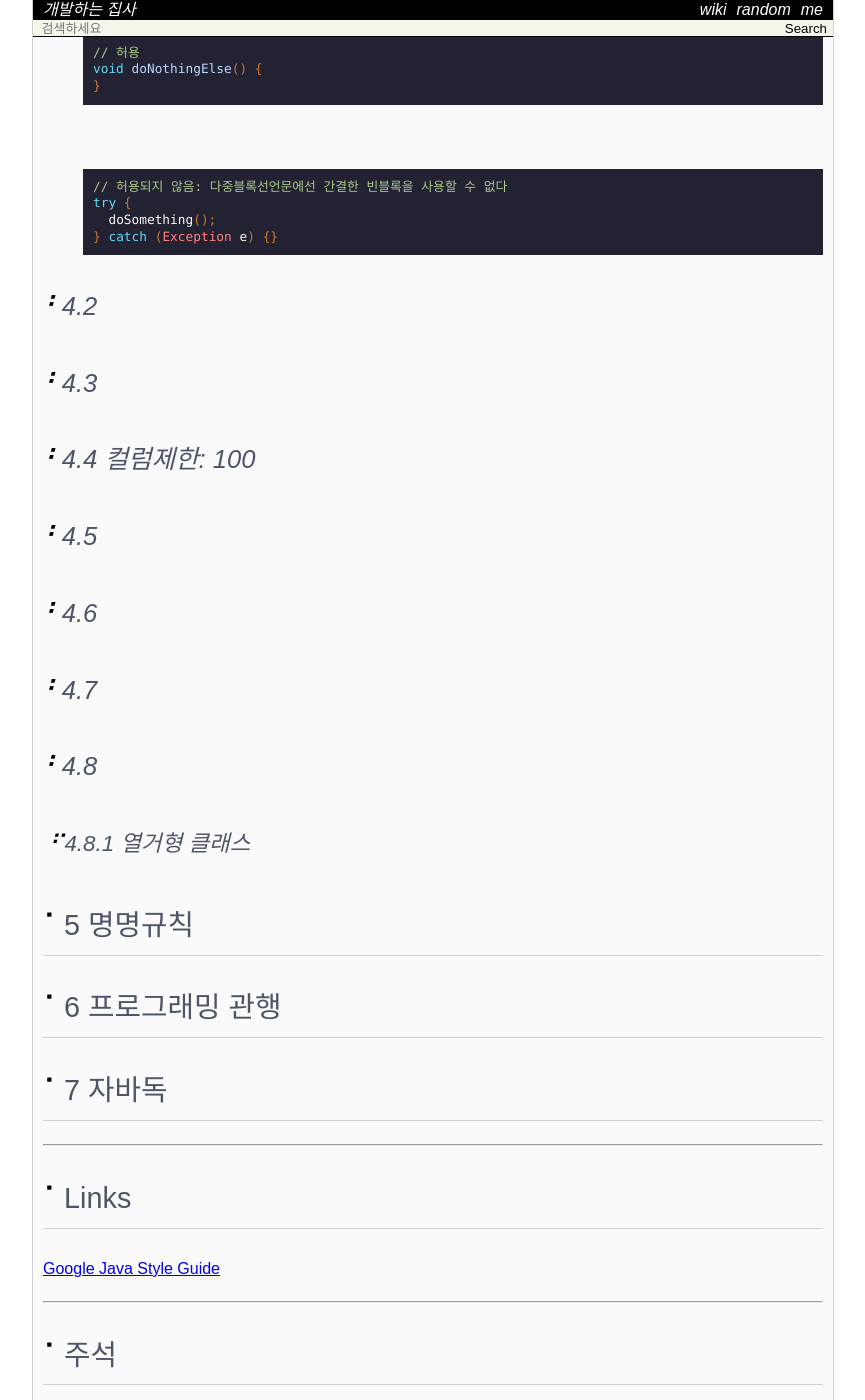
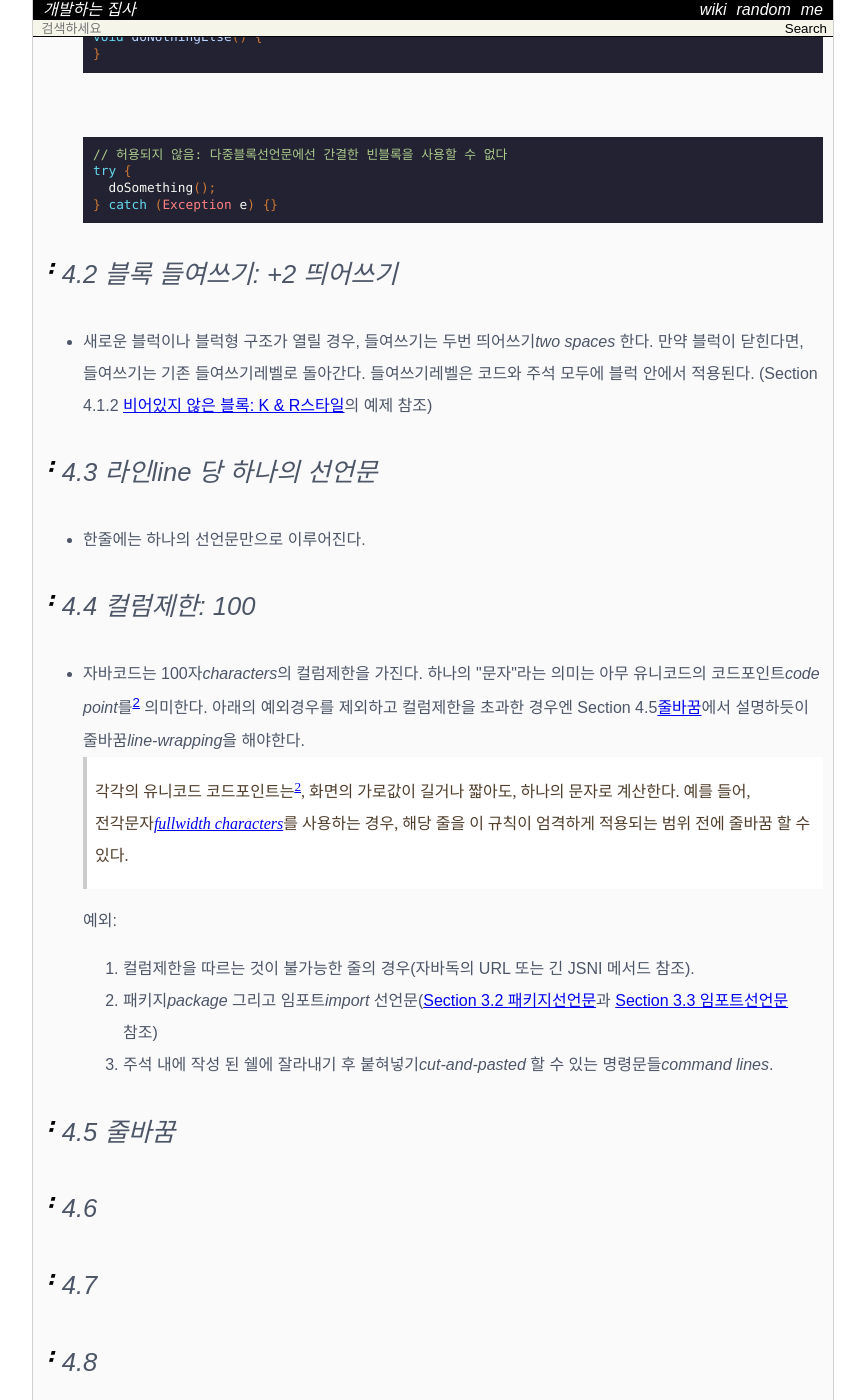
Before and after one commit to Achelous1/achelous1.github.io, a Jekyll site: the page built from _wiki/google-java-style-guide.md, in a window 1280 px wide and 1400 px high, scrolled down 7111 px. Shown: the whole window, without its empty margins (207-1072 px from the left). Built offline with Jekyll 4.4.1, drawn with Linux system fonts in a browser that asks for light colours; nearby versions of some CDN libraries; some web fonts are replaced; comment, search, counter and statistics services are not loaded; some of the changed text lies outside the part shown.

Commit message:
MODIFY Google Java Style Guide

````diff
--- a/_data/pageMap.yml
+++ b/_data/pageMap.yml
@@ -92,7 +92,7 @@ google-java-style-guide:
     summary: '구글의 자바 코딩가이드'
     parent: programming
     url: /wiki/google-java-style-guide
-    updated: '2021-02-10 17:10:00 +0900'
+    updated: '2021-02-17 15:28:10 +0900'
     children: []
 importance-in-studying:
     type: wiki
--- a/_wiki/google-java-style-guide.md
+++ b/_wiki/google-java-style-guide.md
@@ -116,31 +116,30 @@ latex   : false
     * 중괄호를 닫기 전 줄바꿈한다.
     * 중괄호를 닫은 후엔, 해당 중괄호가 메서드, 생성자 또는 명명된*named* 클래스를 종료할 때만 줄바꿈을 한다. 예를들어, 중괄호 뒤에 `else` 또는 쉼표*comma*가 따라올 땐 줄바꿈하지 않는다.
 
-<br/>
-예제:
-```java
-return () -> {
-  while (condition()) {
-    method();
-  }
-};
+    예제:
+    ```java
+    return () -> {
+      while (condition()) {
+        method();
+      }
+    };
 
-return new MyClass() {
-  @Override public void method() {
-    if (condition()) {
-      try {
-        something(); } catch (ProblemException e) {
-        recover();
+    return new MyClass() {
+      @Override public void method() {
+        if (condition()) {
+          try {
+            something(); } catch (ProblemException e) {
+            recover();
+          }
+        } else if (otherCondition()) {
+          somethingElse();
+        } else {
+          lastThing();
+        }
       }
-    } else if (otherCondition()) {
-      somethingElse();
-    } else {
-      lastThing();
-    }
-  }
-};
+    };
 
-```
+    ```
 
 4.8.1섹션 [열거형 클래스](#481-열거형-클래스)에서 열거형 클래스에 대한 몇가지 예외를 설명한다.
 
@@ -164,13 +163,22 @@ return new MyClass() {
   } catch (Exception e) {}
 ```
 
-### 4.2
+### 4.2 블록 들여쓰기: +2 띄어쓰기
+* 새로운 블럭이나 블럭형 구조가 열릴 경우, 들여쓰기는 두번 띄어쓰기*two spaces* 한다. 만약 블럭이 닫힌다면, 들여쓰기는 기존 들여쓰기레벨로 돌아간다. 들여쓰기레벨은 코드와 주석 모두에 블럭 안에서 적용된다. (Section 4.1.2 [비어있지 않은 블록: K & R스타일](#412-비어-있지-않은-블록-nonempty-block--k--r-스타일)의 예제 참조)
 
-### 4.3
+### 4.3 라인*line* 당 하나의 선언문
+* 한줄에는 하나의 선언문만으로 이루어진다.
 
 ### 4.4 컬럼제한: 100
+* 자바코드는 100자*characters*의 컬럼제한을 가진다. 하나의 "문자"라는 의미는 아무 유니코드의 코드포인트*code point*를[^UTFCDPNT-2] 의미한다. 아래의 예외경우를 제외하고 컬럼제한을 초과한 경우엔 Section 4.5[줄바꿈](#45-줄바꿈)에서 설명하듯이 줄바꿈*line-wrapping*을 해야한다.
+> 각각의 유니코드 코드포인트는[^UTFCDPNT-2], 화면의 가로값이 길거나 짧아도, 하나의 문자로 계산한다. 예를 들어, 전각문자*[fullwidth characters](ref-fullwidth-characters)*를 사용하는 경우, 해당 줄을 이 규칙이 엄격하게 적용되는 범위 전에 줄바꿈 할 수 있다.
 
-### 4.5
+    예외:
+    1. 컬럼제한을 따르는 것이 불가능한 줄의 경우(자바독의 URL 또는 긴 JSNI 메서드 참조).
+    2. 패키지*package* 그리고 임포트*import* 선언문([Section 3.2 패키지선언문](#32-패키지-선언문)과 [Section 3.3 임포트선언문](#33-임포트-선언문) 참조)
+    3. 주석 내에 작성 된 쉘에 잘라내기 후 붙혀넣기*cut-and-pasted* 할 수 있는 명령문들*command lines*.
+
+### 4.5 줄바꿈
 
 ### 4.6
 
@@ -188,10 +196,11 @@ return new MyClass() {
 ---
 ## Links
 [Google Java Style Guide](https://google.github.io/styleguide/javaguide.html)
-
+[Jenkov tutorials](http://tutorials.jenkov.com/unicode/index.html)
 ---
 ## 주석
 [^WILDCARD-1]: [와일드카드 임포트]특정 패키지 내에 존재하는 모든 클래스를 임포트하는 임포트 선언문 `예: java.util.*`
-
+[^UTFCDPNT-2]: [유니코드 코드포인트] 유니코드를 정의하는 'U+' 0 부터 10FFFF값 사이의 16진수 값
 
 [ref-egyptian-brackets]:https://blog.codinghorror.com/new-programming-jargon/
+[ref-fullwidth-characters]:https://en.wikipedia.org/wiki/Halfwidth_and_fullwidth_forms
````
Also changed, not shown: other parts of _wiki/google-java-style-guide.md (+2 -2 lines).
